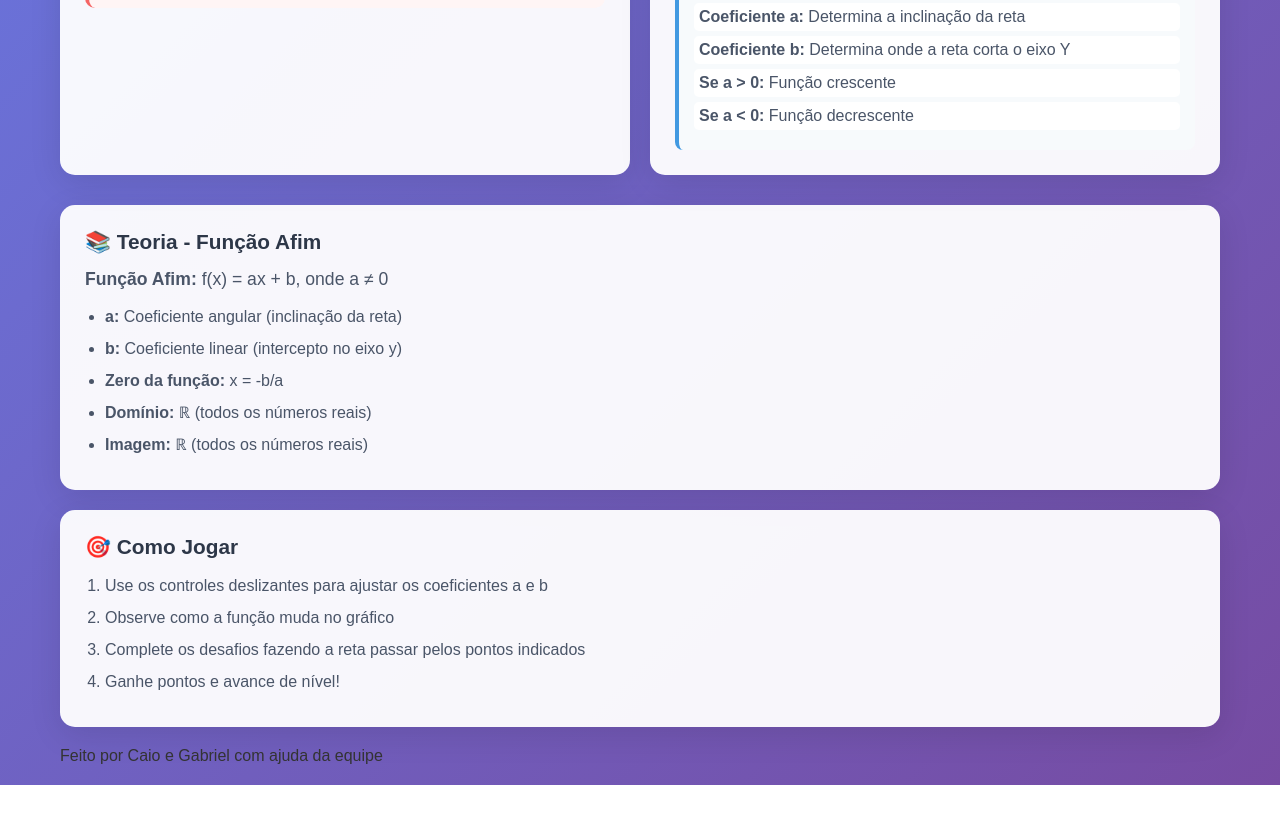
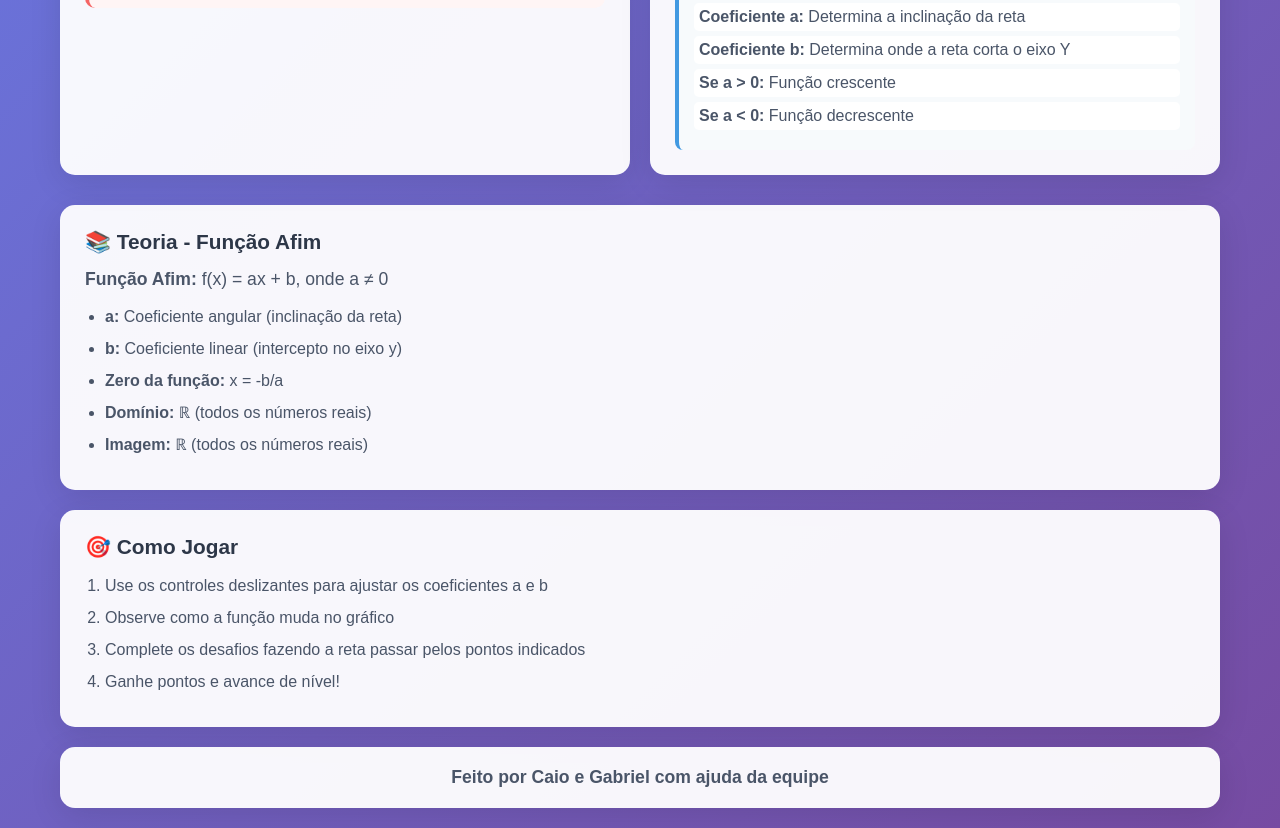
Before and after one commit to MrrBearr/trabalhodeerica, a plain HTML site: page index.html in a window 1280 px wide. Shown: the part 720-1548 px from the top of the page. Before the commit the page ends 1505 px from the top, so only its background shows below. Drawn offline with Linux system fonts and the light colour scheme.

Commit message:
Update style.css

```diff
--- a/style.css
+++ b/style.css
@@ -294,3 +294,20 @@ button:active {
     25% { transform: translateX(-5px); }
     75% { transform: translateX(5px); }
 }
+
+/* Footer */
+.credits {
+    background: rgba(255, 255, 255, 0.95);
+    padding: 20px;
+    border-radius: 15px;
+    text-align: center;
+    margin-top: 20px;
+    box-shadow: 0 8px 32px rgba(0, 0, 0, 0.1);
+}
+
+.credits p {
+    color: #4a5568;
+    font-size: 1.1em;
+    font-weight: bold;
+    margin: 0;
+}
```
